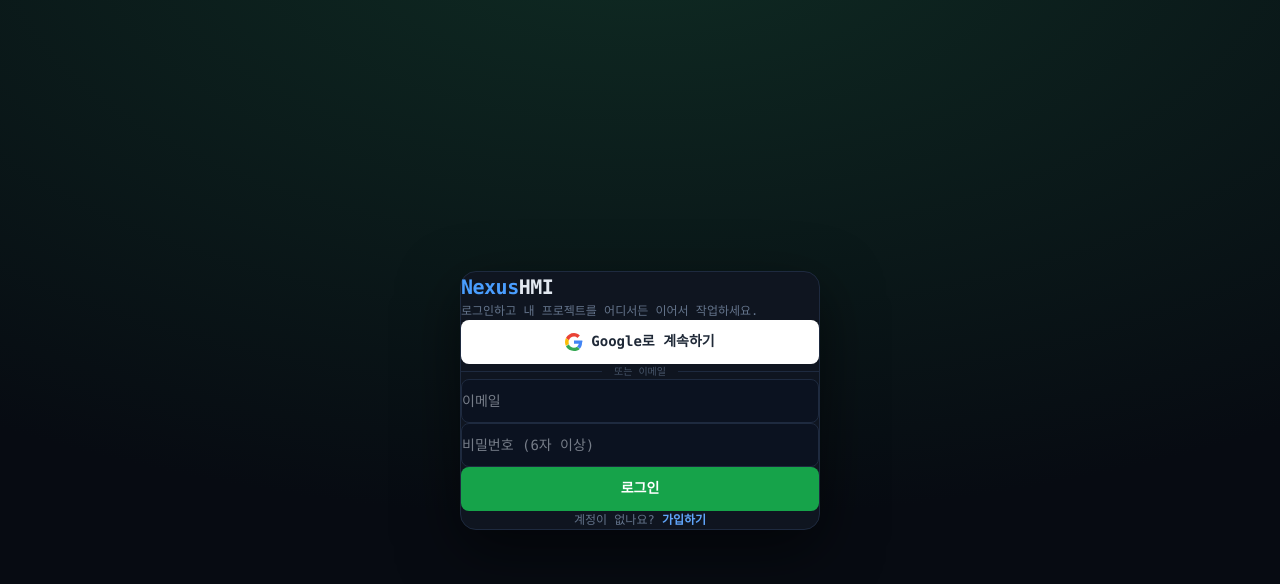
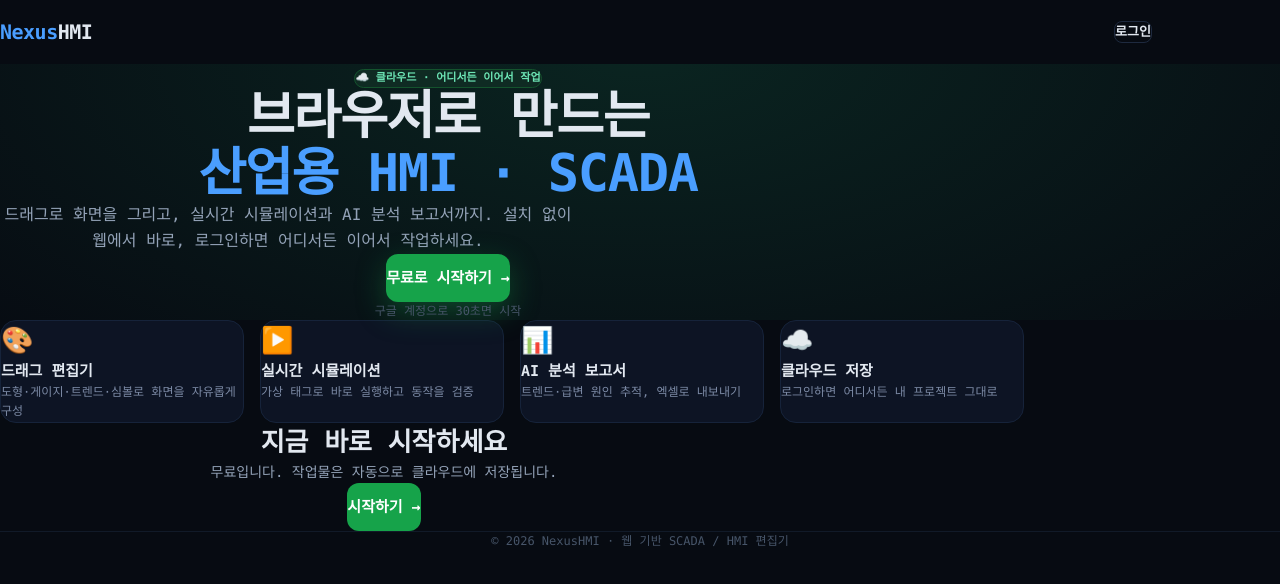
Before and after one commit to kimgyesu/nexushmi, a React (Vite) app: page / in a window 1280 px wide. Shown: the top 584 px of the page. Built offline with nearby package versions, Linux system fonts and the light colour scheme; no server answers.

Commit message:
웹사이트 메인(랜딩) 페이지 추가 — 소개 홈 → 시작하기 → 로그인 → 편집기
Co-Authored-By: Claude Opus 4.8 <noreply@anthropic.com>

```diff
--- a/src/components/AuthGate.jsx
+++ b/src/components/AuthGate.jsx
@@ -5,6 +5,7 @@
 import { useState, useEffect } from 'react'
 import App from '../App.jsx'
 import Login from './Login'
+import Landing from './Landing'
 import { useAuth, doSignOut } from '../auth/useAuth'
 import { firebaseEnabled } from '../firebase'
 import { loadCloudProject, saveCloudProject } from '../data/cloudProject'
@@ -32,6 +33,7 @@ function UserChip({ user }) {
 export default function AuthGate() {
   const { user, loading } = useAuth()
   const [ready, setReady] = useState(!firebaseEnabled) // 미설정이면 즉시 준비됨(로컬 모드)
+  const [entering, setEntering] = useState(false)      // 랜딩 → 로그인 화면 전환
 
   useEffect(() => {
     if (!firebaseEnabled || !user) return
@@ -50,7 +52,7 @@ export default function AuthGate() {
 
   if (!firebaseEnabled) return <App />
   if (loading) return <Splash text="로딩 중…" />
-  if (!user) return <Login />
+  if (!user) return entering ? <Login onBack={() => setEntering(false)} /> : <Landing onStart={() => setEntering(true)} />
   if (!ready) return <Splash text="내 작업 불러오는 중…" />
   return <><App key={user.uid} /><UserChip user={user} /></>
 }
--- /dev/null
+++ b/src/components/Landing.jsx
@@ -0,0 +1,61 @@
+// 웹사이트 메인(랜딩) 페이지 — 로그아웃 상태에서 보이는 소개 홈
+const FEATURES = [
+  { i: '🎨', t: '드래그 편집기', d: '도형·게이지·트렌드·심볼로 화면을 자유롭게 구성' },
+  { i: '▶️', t: '실시간 시뮬레이션', d: '가상 태그로 바로 실행하고 동작을 검증' },
+  { i: '📊', t: 'AI 분석 보고서', d: '트렌드·급변 원인 추적, 엑셀로 내보내기' },
+  { i: '☁️', t: '클라우드 저장', d: '로그인하면 어디서든 내 프로젝트 그대로' },
+]
+
+export default function Landing({ onStart }) {
+  return (
+    <div className="min-h-screen w-full overflow-x-hidden text-[#e2e8f0]" style={{ background: '#070b12' }}>
+      {/* 상단 네비 */}
+      <nav className="flex items-center justify-between max-w-6xl mx-auto px-6 h-16">
+        <span className="text-[20px] font-extrabold tracking-tight"><span className="text-[#4a9eff]">Nexus</span><span>HMI</span></span>
+        <button onClick={onStart} className="text-[13px] font-bold px-4 py-2 rounded-lg border border-[#1e2a3f] hover:bg-[#0f1520] transition-colors">로그인</button>
+      </nav>
+
+      {/* 히어로 */}
+      <section className="relative">
+        <div className="absolute inset-0 pointer-events-none" style={{ background: 'radial-gradient(900px 420px at 50% -5%, rgba(16,84,60,0.35), transparent)' }} />
+        <div className="relative max-w-4xl mx-auto px-6 pt-20 pb-14 text-center">
+          <span className="inline-block text-[11px] font-bold px-3 py-1 rounded-full mb-5" style={{ background: '#0f2b23', color: '#6ee7b7', border: '1px solid #14532d' }}>☁️ 클라우드 · 어디서든 이어서 작업</span>
+          <h1 className="text-[38px] sm:text-[52px] font-extrabold leading-[1.1] tracking-tight">
+            브라우저로 만드는<br /><span className="text-[#4a9eff]">산업용 HMI · SCADA</span>
+          </h1>
+          <p className="mt-5 text-[16px] text-[#94a3b8] max-w-xl mx-auto leading-relaxed">
+            드래그로 화면을 그리고, 실시간 시뮬레이션과 AI 분석 보고서까지.
+            설치 없이 웹에서 바로, 로그인하면 어디서든 이어서 작업하세요.
+          </p>
+          <div className="mt-8 flex items-center justify-center">
+            <button onClick={onStart} className="h-12 px-7 rounded-xl font-bold text-[15px] text-white transition-colors"
+              style={{ background: '#16a34a', boxShadow: '0 10px 30px rgba(22,163,74,0.35)' }}>무료로 시작하기 →</button>
+          </div>
+          <p className="mt-3 text-[12px] text-[#475569]">구글 계정으로 30초면 시작</p>
+        </div>
+      </section>
+
+      {/* 기능 카드 */}
+      <section className="max-w-5xl mx-auto px-6 py-6 grid sm:grid-cols-2 lg:grid-cols-4 gap-4">
+        {FEATURES.map(f => (
+          <div key={f.t} className="rounded-2xl p-5" style={{ background: '#0d1424', border: '1px solid #16233a' }}>
+            <div className="text-[26px] mb-2">{f.i}</div>
+            <h3 className="font-bold text-[15px] mb-1">{f.t}</h3>
+            <p className="text-[12px] text-[#7c8aa5] leading-relaxed">{f.d}</p>
+          </div>
+        ))}
+      </section>
+
+      {/* 하단 CTA */}
+      <section className="max-w-3xl mx-auto px-6 py-16 text-center">
+        <h2 className="text-[26px] font-extrabold">지금 바로 시작하세요</h2>
+        <p className="mt-2 text-[14px] text-[#94a3b8]">무료입니다. 작업물은 자동으로 클라우드에 저장됩니다.</p>
+        <button onClick={onStart} className="mt-6 h-12 px-7 rounded-xl font-bold text-[15px] text-white bg-[#16a34a] hover:bg-[#15803d] transition-colors">시작하기 →</button>
+      </section>
+
+      <footer className="border-t border-[#111a28] py-6 text-center text-[12px] text-[#475569]">
+        © 2026 NexusHMI · 웹 기반 SCADA / HMI 편집기
+      </footer>
+    </div>
+  )
+}
--- a/src/components/Login.jsx
+++ b/src/components/Login.jsx
@@ -1,7 +1,7 @@
 import { useState } from 'react'
 import { signInGoogle, signInEmail, signUpEmail } from '../auth/useAuth'
 
-export default function Login() {
+export default function Login({ onBack }) {
   const [mode, setMode] = useState('signin')   // signin | signup
   const [email, setEmail] = useState('')
   const [pw, setPw] = useState('')
@@ -18,6 +18,7 @@ export default function Login() {
   return (
     <div className="min-h-screen w-screen flex items-center justify-center" style={{ background: 'radial-gradient(1200px 600px at 50% -10%, #0f2b23, #070b12)' }}>
       <div className="w-[360px] rounded-2xl p-7" style={{ background: '#0f1520', border: '1px solid #1e2a3f', boxShadow: '0 20px 60px #0008' }}>
+        {onBack && <button onClick={onBack} className="text-[12px] text-[#64748b] hover:text-[#94a3b8] mb-3">← 홈으로</button>}
         <div className="flex items-center gap-2 mb-1">
           <span className="text-[20px] font-extrabold tracking-tight"><span className="text-[#4a9eff]">Nexus</span><span className="text-[#e2e8f0]">HMI</span></span>
         </div>
```
